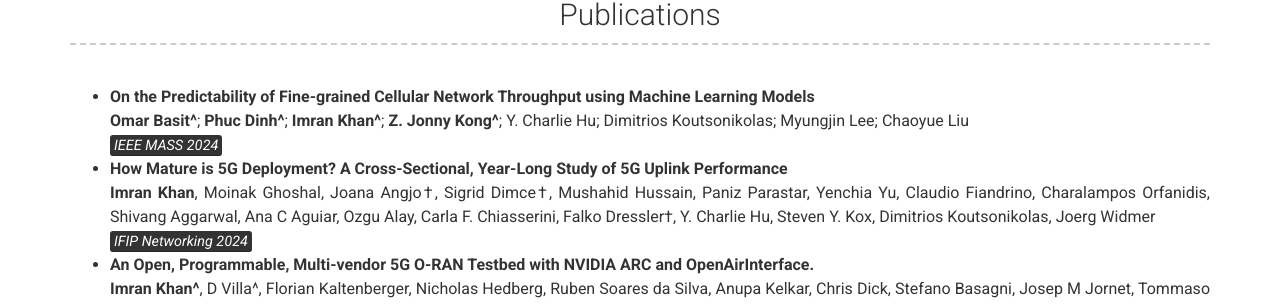
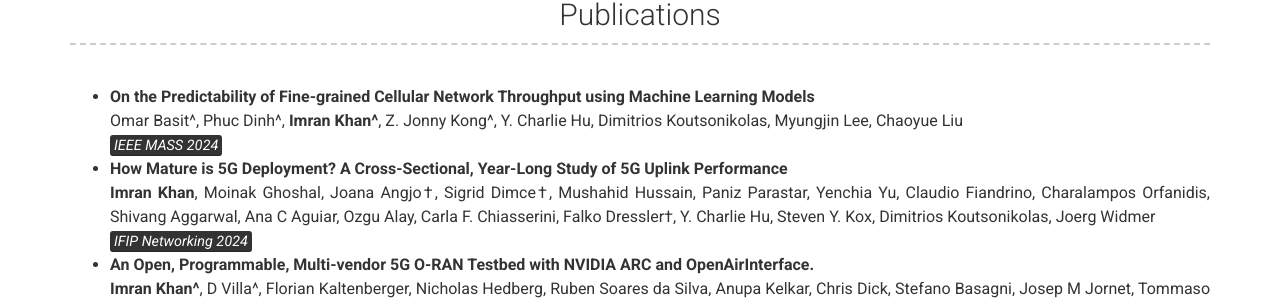
Before and after one commit to imranbuet63/imranbuet63.github.io, a Jekyll site: the page built from index.md, in a window 1280 px wide and 900 px high, scrolled down 406 px. Shown: the part 149-453 px from the top of the window. Built offline with Jekyll 4.4.1, drawn with Linux system fonts in a browser that asks for light colours; nearby versions of some CDN libraries.

```diff
--- a/_config.yml
+++ b/_config.yml
@@ -59,7 +59,7 @@ content:
     layout: text # Type of content section (list/text)
     content: |
       - <strong>On the Predictability of Fine-grained Cellular Network Throughput using Machine Learning Models	</strong>
-        <br>__Omar Basit^__; __Phuc Dinh^__; __Imran Khan^__; __Z. Jonny Kong^__; Y. Charlie Hu; Dimitrios Koutsonikolas; Myungjin Lee; Chaoyue Liu
+        <br>Omar Basit^,  Phuc Dinh^,  __Imran Khan^__, Z. Jonny Kong^, Y. Charlie Hu, Dimitrios Koutsonikolas, Myungjin Lee, Chaoyue Liu
         <br><em><mark>IEEE MASS 2024</mark></em>
       - <strong>How Mature is 5G Deployment? A Cross-Sectional, Year-Long Study of 5G Uplink Performance</strong>
         <br>__Imran Khan__, Moinak Ghoshal, Joana Angjo†, Sigrid Dimce†, Mushahid Hussain, Paniz Parastar,
```
